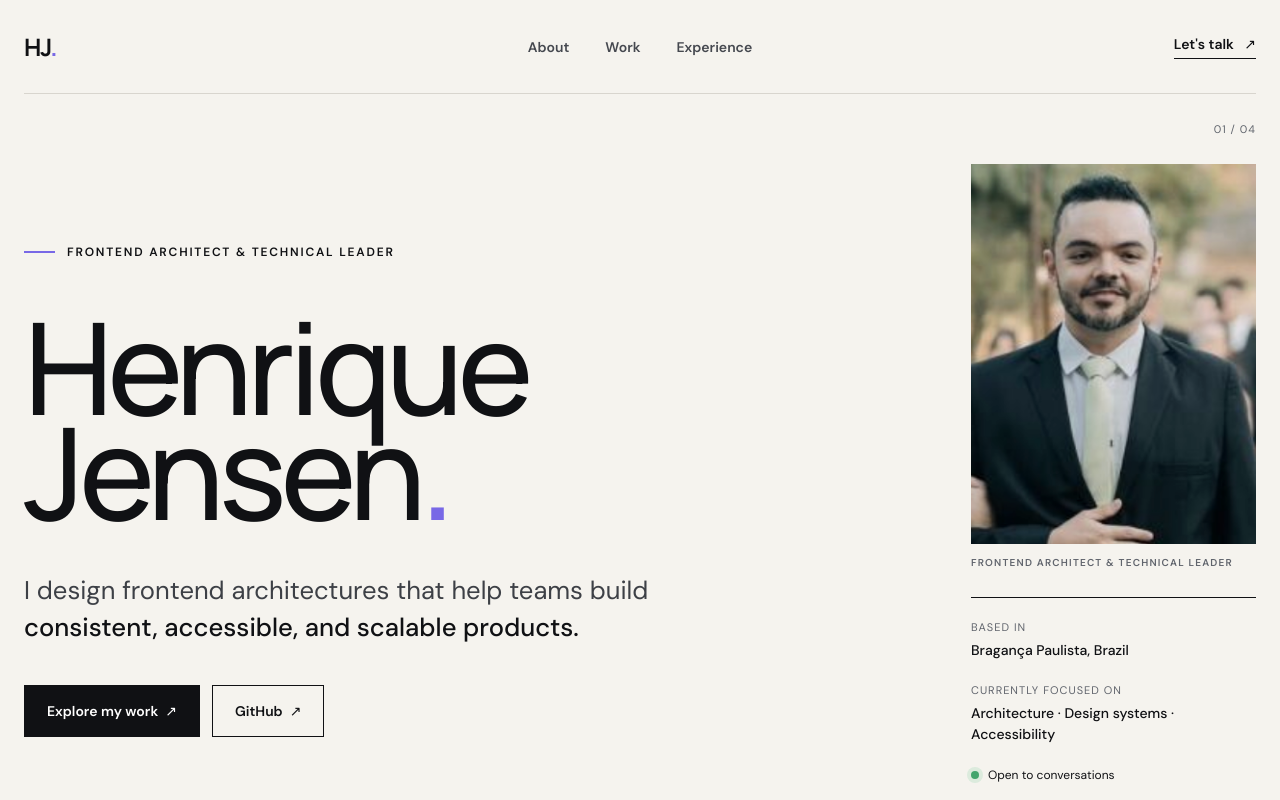
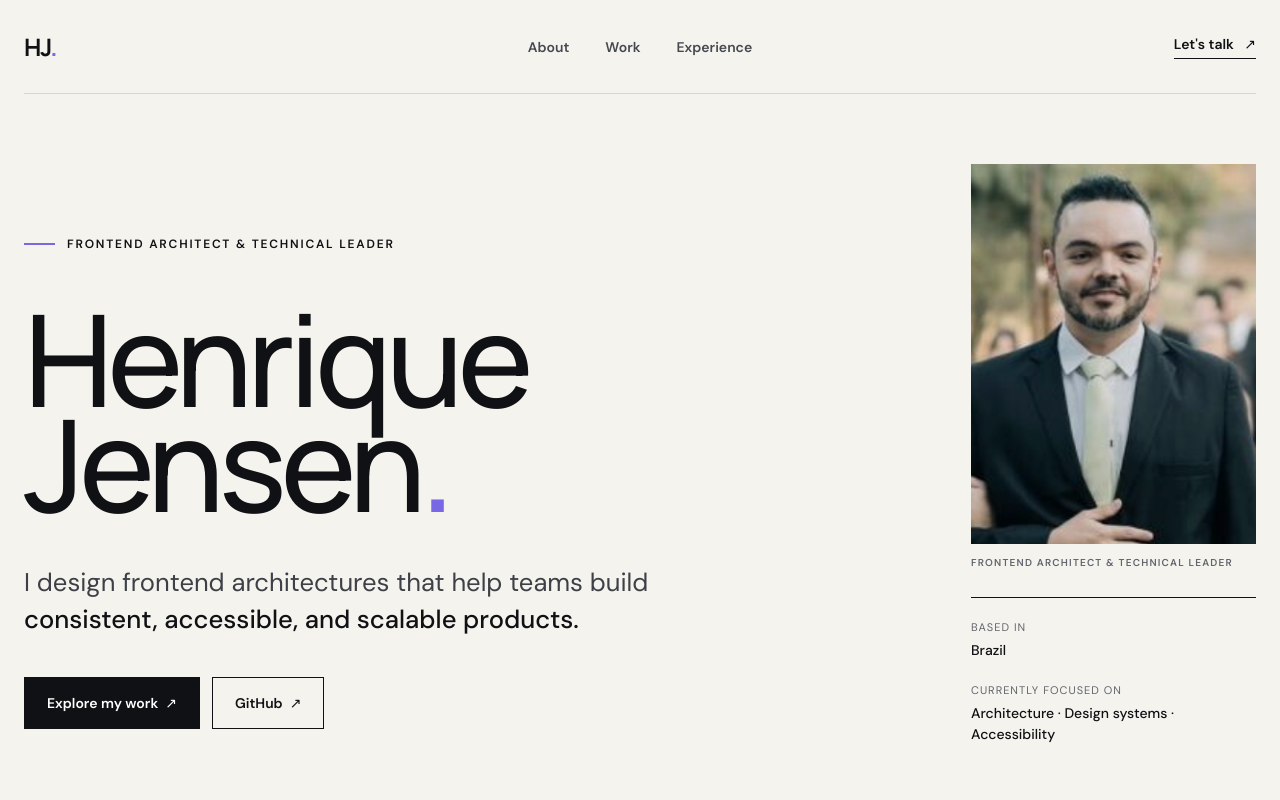
Before and after one commit to henriquejensen/henriquejensen.github.io, a React (Vite) app: page / in a window 1280 px wide. Shown: the top 800 px of the page. Built offline with nearby package versions, Linux system fonts and the light colour scheme.

Commit message:
refactor: simplify hero details

```diff
--- a/src/App.css
+++ b/src/App.css
@@ -38,9 +38,6 @@ h1 { font-size:clamp(76px,10vw,146px); line-height:.82; font-weight:500; margin:
 .hero-note { border-top:1px solid var(--ink); padding:22px 0; }
 .hero-note p { font-size:11px; color:var(--muted); text-transform:uppercase; letter-spacing:1px; margin:0 0 6px; }
 .hero-note strong { display:block; font-size:14px; line-height:1.5; font-weight:500; margin-bottom:22px; }
-.availability { display:flex; gap:9px; align-items:center; font-size:12px; }
-.availability span { width:8px; height:8px; border-radius:50%; background:#44a56d; box-shadow:0 0 0 4px #dcebdd; }
-.hero-index { position:absolute; right:0; top:28px; font-size:11px; color:var(--muted); letter-spacing:1px; }
 
 .statement { border-top:1px solid var(--line); display:grid; grid-template-columns:1fr 4fr; padding:120px 0; }
 .section-label { margin:7px 0 0; color:var(--muted); }
--- a/src/App.tsx
+++ b/src/App.tsx
@@ -43,12 +43,10 @@ function App() {
               <figcaption>Frontend architect &amp; technical leader</figcaption>
             </figure>
             <div className="hero-note">
-              <p>Based in</p><strong>Bragança Paulista, Brazil</strong>
+              <p>Based in</p><strong>Brazil</strong>
               <p>Currently focused on</p><strong>Architecture · Design systems · Accessibility</strong>
-              <div className="availability"><span /> Open to conversations</div>
             </div>
           </aside>
-          <div className="hero-index" aria-hidden="true">01 / 04</div>
         </section>
 
         <section className="statement" id="about" aria-labelledby="about-title">
```
